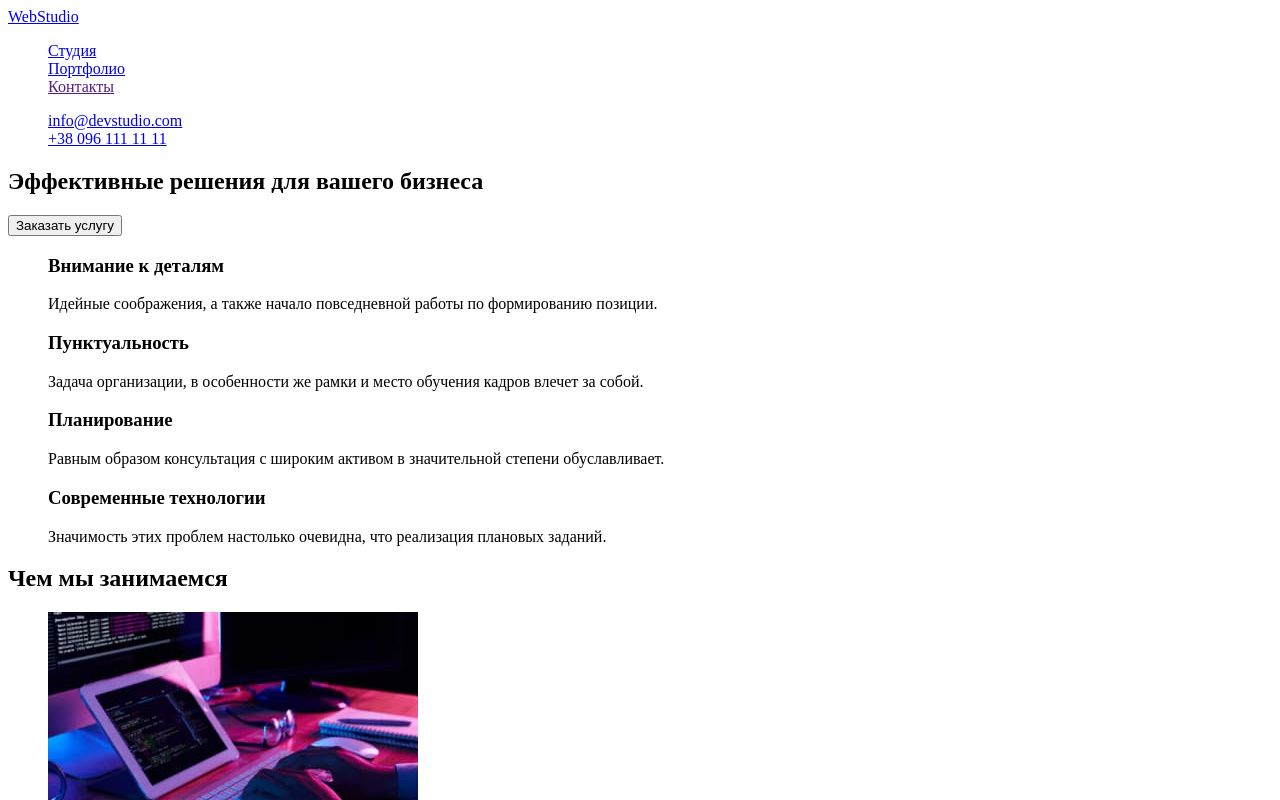
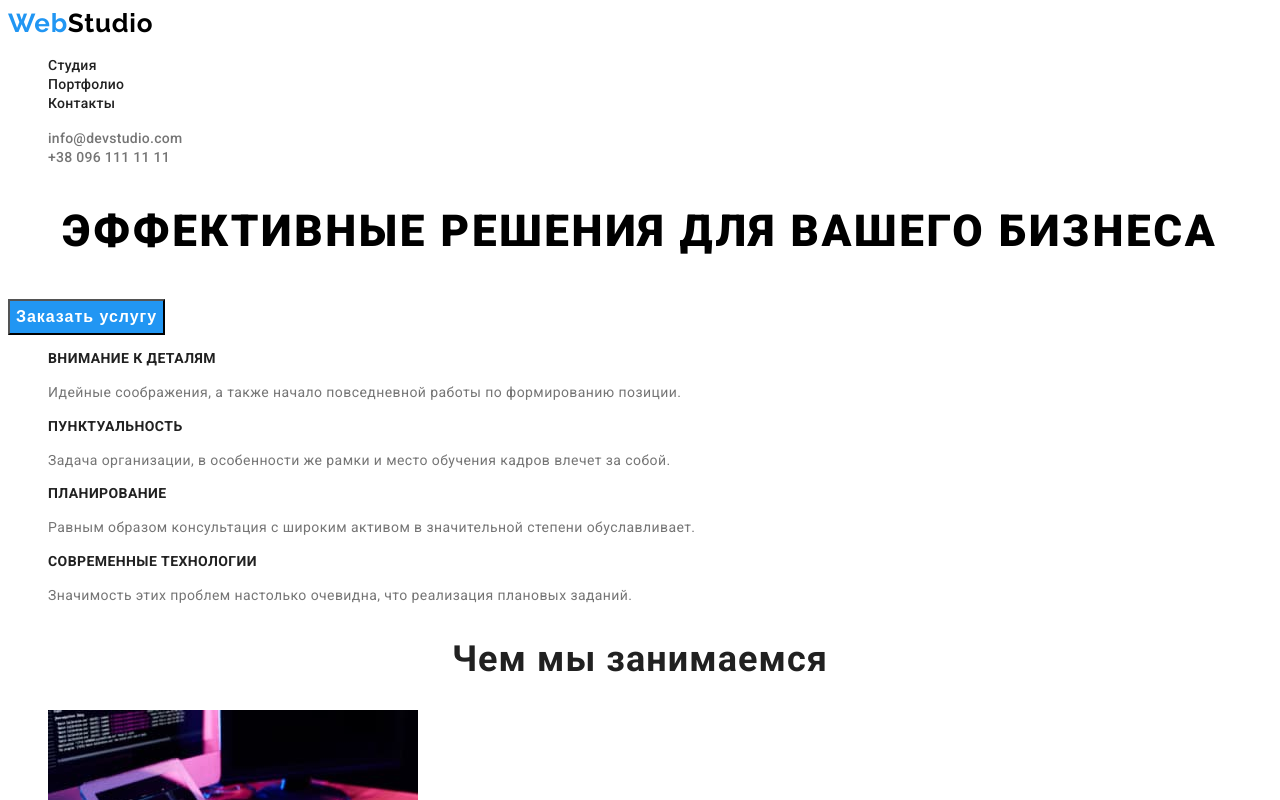
Before and after one commit to KraRo16/goit-markup-hw-02, a plain HTML site: page index.html in a window 1280 px wide. Shown: the top 800 px of the page. Drawn offline with Linux system fonts and the light colour scheme.

Commit message:
Добавляет стили к секциям Header-hero и часть Advantahes

```diff
--- a/css/styles.css
+++ b/css/styles.css
@@ -1,3 +1,112 @@
+:root {
+    --primary-font-family: 'Roboto', sans-serif;
+    --secondary-font-family: 'Raleway', sans-serif;
+    --accent-color: #2196F3;
+    --primary-logo-color-theme-light: #000000;
+    --primary-logo-color-theme-dark: #FFFFFF;
+}
+
 .list {
     list-style: none;
 }
+.link {
+    text-decoration: none;
+}
+body {
+    font-family: var(--primary-font-family);
+}
+
+/*=========== COMPONENTS ===========*/
+.section-title {
+        font-weight: 700;
+        font-size: 36px;
+        line-height: 1.17;
+        text-align: center;
+        letter-spacing: 0.03em;
+        color: #212121;
+}
+/*=========== /COMPONENTS ===========*/
+
+/*=========== HEADER ===========*/
+.logo {
+        font-family: var(--secondary-font-family);
+        font-weight: 700;
+        font-size: 26px;
+        line-height: 1.19;
+        letter-spacing: 0.03em;
+        color: var(--accent-color);
+}
+.logo-color-theme-light {
+    color: var(--primary-logo-color-theme-light);
+}
+.logo-color-theme-dark{
+    color: var(--primary-logo-color-theme-dark);
+}
+.menu-link {
+        font-weight: 500;
+        font-size: 14px;
+        line-height: 1.14;
+        letter-spacing: 0.02em;
+        color: #212121;
+}
+.menu-link:hover,
+.menu-link:focus {
+    color: var(--accent-color);
+}
+.header-contact-link {
+        font-weight: 500;
+        font-size: 14px;
+        line-height: 1.14;
+        letter-spacing: 0.02em;
+        color: #757575;
+}
+.header-contact-link:hover,
+.header-contact-link:focus {
+    color: var(--accent-color);
+}
+/*=========== /HEADER ===========*/
+
+/*=========== HERO ===========*/
+.hero-title {
+        font-weight: 900;
+        font-size: 44px;
+        line-height: 1.36;
+        text-align: center;
+        letter-spacing: 0.06em;
+        text-transform: uppercase;
+
+       /* color: #FFFFFF;*/
+}
+.hero-modal-btn {
+        font-weight: 700;
+        font-size: 16px;
+        line-height: 1.87;
+        display: flex;
+        align-items: center;
+        text-align: center;
+        letter-spacing: 0.06em;
+          color: #FFFFFF;
+          background-color: #2196F3;
+}
+.hero-modal-btn:hover,
+.hero-modal-btn:focus {
+    background-color: #188CE8;
+}
+/*=========== /HERO ===========*/
+
+/*=========== ADVANTAGES ===========*/
+.advantages-list-title {
+        font-weight: 700;
+        font-size: 14px;
+        line-height: 1.14;
+        letter-spacing: 0.03em;
+        text-transform: uppercase;
+        color: #212121;
+}
+.advantages-list-description {
+        font-weight: 400;
+        font-size: 14px;
+        line-height: 1.71;
+        letter-spacing: 0.03em;
+          color: #757575;
+}
--- a/index.html
+++ b/index.html
@@ -16,26 +16,26 @@
 <body>
   <!--HEADER-->
   <header class="header">
-    <nav class="navigatio">
-      <a class="logo" href="/" lang="en"> WebStudio</a>
+    <nav class="navigation">
+      <a class="logo link" href="/" lang="en">Web<span class="logo-color-theme-light">Studio</span></a>
       <ul class="menu-list list">
         <li class="menu-item">
-          <a class="menu-link" href="./index.html">Студия</a>
+          <a class="menu-link link" href="./index.html">Студия</a>
         </li>
         <li class="menu-item">
-          <a class="menu-link" href="./portfolio.html">Портфолио</a>
+          <a class="menu-link link" href="./portfolio.html">Портфолио</a>
         </li>
         <li class="menu-item">
-          <a class="menu-link" href="">Контакты</a>
+          <a class="menu-link link" href="">Контакты</a>
         </li>
       </ul>
     </nav>
     <ul class="header-contact-list list">
       <li class="header-contact-item">
-        <a class="email-link" href="mailto:info@devstudio.com">info@devstudio.com</a>
+        <a class="header-contact-link link" href="mailto:info@devstudio.com">info@devstudio.com</a>
       </li>
-      <li>
-        <a class="phone-number" href="tel:+380961111111">+38 096 111 11 11</a>
+      <li class="header-contact-item">
+        <a class="header-contact-link link" href="tel:+380961111111">+38 096 111 11 11</a>
       </li>
     </ul>
   </header>
@@ -123,20 +123,20 @@
     </section>
   </main>
   <footer class="footer">
-    <a class="logo" href="">WebStudio</a>
+    <a class="logo link" href="/" lang="en">Web<span class="logo-color-theme-dark">Studio</span></a>
     <!--CONTACT INFORMATION-->
     <address>
       <ul class="contact-list list">
         <li class="contact-list-item">
-          <a class="contact-list-link" href="https://goo.gl/maps/cedkfQ56NuMvJrCA8" target="_blank"
+          <a class="contact-list-link link" href="https://goo.gl/maps/cedkfQ56NuMvJrCA8" target="_blank"
             rel="noopener noreferrer">
             г. Киев, пр-т Леси Украинки, 26</a>
         </li>
         <li class="contact-list-item">
-          <a class="contact-list-link" href="mailto:info@example.com">info@example.com</a>
+          <a class="contact-list-link link" href="mailto:info@example.com">info@example.com</a>
         </li>
         <li class="contact-list-item">
-          <a class="contact-list-link" href="tel:+380991111111">+38 099 111 11 11</a>
+          <a class="contact-list-link link" href="tel:+380991111111">+38 099 111 11 11</a>
         </li>
       </ul>
     </address>
```
Also changed, not shown: portfolio.html (+12 -12 lines).
